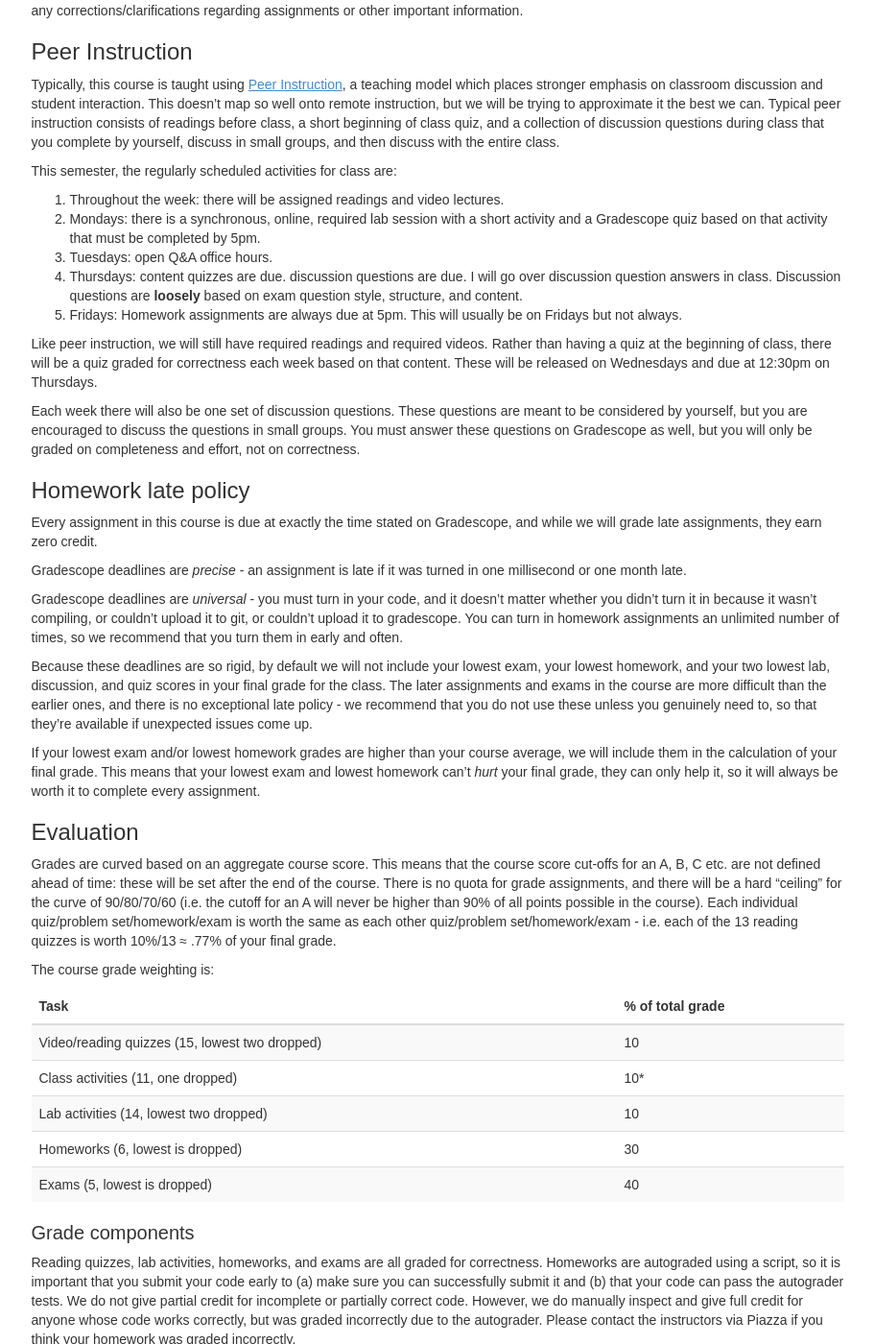
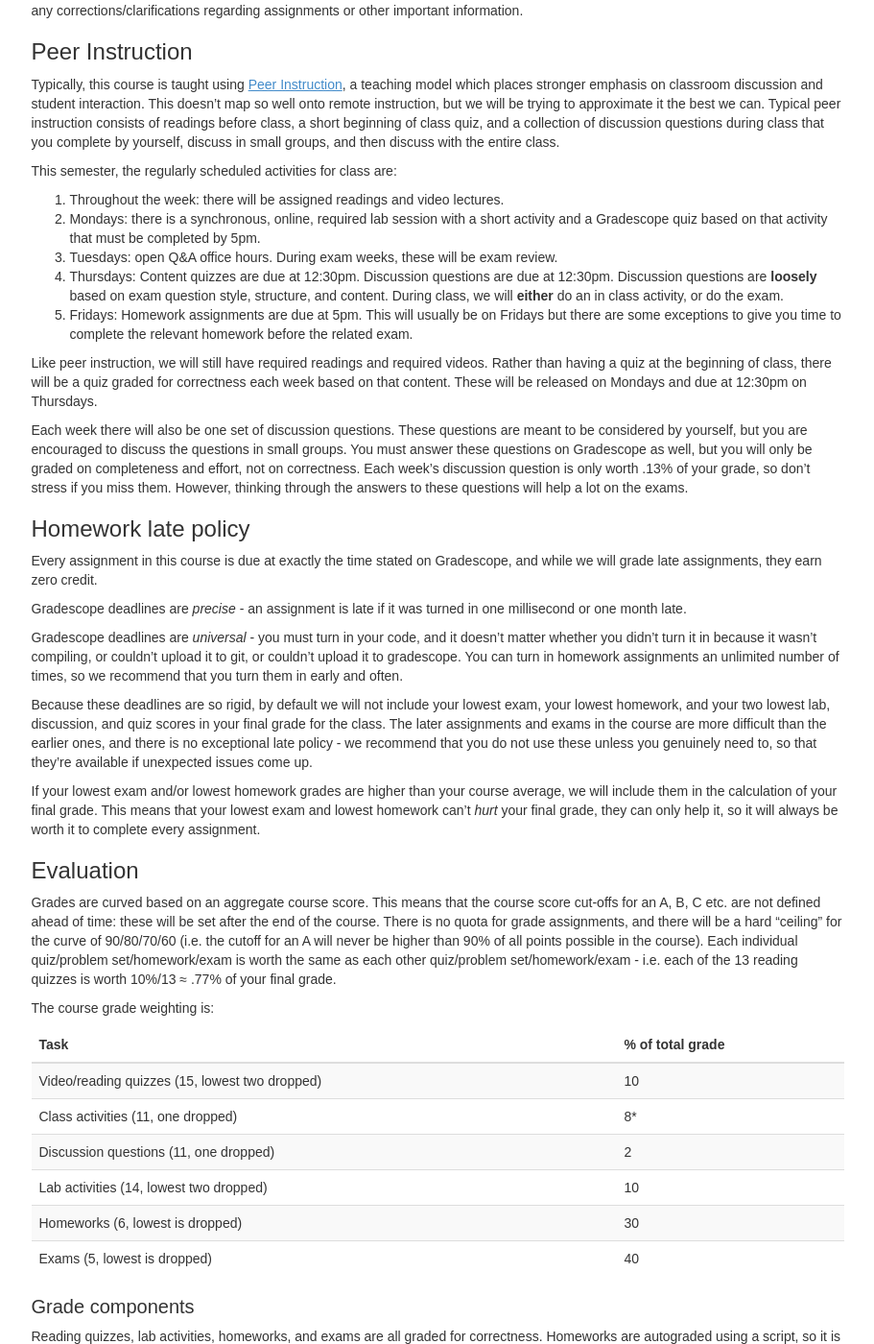
Before and after one commit to csatuic/cs361-website-old, a Jekyll site: the page built from syllabus.md, in a window 1280 px wide and 1400 px high, scrolled down 819 px. Shown: the whole window at 96% size, without its empty margins (330-1241 px from the left). Built offline with Jekyll 4.4.1, drawn with Linux system fonts in a browser that asks for light colours; some web fonts are replaced; some of the changed text lies outside the part shown.

Commit message:
syllabus tweaks based on TA meeting

```diff
--- a/syllabus.md
+++ b/syllabus.md
@@ -75,23 +75,26 @@ This semester, the regularly scheduled activities for class are:
 1. Mondays: there is a synchronous, online, required lab session with a short
    activity and a Gradescope quiz based on that activity that must be completed
    by 5pm.
-2. Tuesdays: open Q&A office hours.
-3. Thursdays: content quizzes are due. discussion questions are due. I will go
-   over discussion question answers in class. Discussion questions are
-   **loosely** based on exam question style, structure, and content.
-1. Fridays: Homework assignments are always due at 5pm. This will usually be on
-   Fridays but not always.
+2. Tuesdays: open Q&A office hours. During exam weeks, these will be exam review.
+3. Thursdays: Content quizzes are due at 12:30pm. Discussion questions are due at 12:30pm.
+   Discussion questions are **loosely** based on exam question style, structure, and content. During
+   class, we will **either** do an in class activity, or do the exam.
+1. Fridays: Homework assignments are due at 5pm. This will usually be on
+   Fridays but there are some exceptions to give you time to complete the
+   relevant homework before the related exam.
 
 Like peer instruction, we will still have required readings and required
 videos. Rather than having a quiz at the beginning of class, there will be a
 quiz graded for correctness each week based on that content. These will be
-released on Wednesdays and due at 12:30pm on Thursdays.
+released on Mondays and due at 12:30pm on Thursdays.
 
 Each week there will also be one set of discussion questions. These questions
 are meant to be considered by yourself, but you are encouraged to discuss the
 questions in small groups. You must answer these questions on Gradescope as
 well, but you will only be graded on completeness and effort, not on
-correctness.
+correctness. Each week's discussion question is only worth .13% of your grade,
+so don't stress if you miss them. However, thinking through the answers to
+these questions will help a lot on the exams.
 
 
 {% capture homework_policy %}{% include homework_policy.md %}{% endcapture %}
@@ -113,7 +116,8 @@ The course grade weighting is:
 | Task | % of total grade     |
 | ---- | ----------------     |
 | Video/reading quizzes (15, lowest two dropped)          | 10  |
-| Class activities (11, one dropped) | 10*  |
+| Class activities (11, one dropped) | 8*  |
+| Discussion questions (11, one dropped) | 2 |
 | Lab activities (14, lowest two dropped)                  | 10  |
 | Homeworks (6, lowest is dropped)     | 30  |
 | Exams (5, lowest is dropped)         | 40  |
@@ -151,11 +155,15 @@ for remembering and applying concepts from the previous modules on later exams.
 #  Class Participation
 
 Class participation is an incredibly important component of this course regardless of whether it is
-online or in person. Unfortunately, "participation" is very hard to grade. The 10% of your grade
-that is marked as "participation" is largely an honor system - you aren't required to get the
-questions correct or write several paragraph long answers to the discussion questions to get full
-credit. However, students who meaningfully engage with each other, either through Piazza or during
-the class discussion sessions can raise their discussion grade up to a maximum of 20/10.
+online or in person. Unfortunately, "participation" is very hard to grade. The 8% that you get from
+showing up on Thursdays is just from showing up - you're encouraged to participate, because it will
+help you do well on the exams, but there's no requirement that you talk a certain amount of times or
+anything like that. For the 2% that you get from the discussion questions, you aren't required to
+get the questions correct or write several paragraph long answers to get full credit.
+
+## Participation extra credit
+Students who meaningfully engage with each other, either through Piazza or during
+the class discussion sessions can raise their discussion grade up to a maximum of 18/8.
 Additionally, I will consider high quality discussion question answers for students who are very
 close to any grade cutoffs at the end of the semester. Submitting bug fixes or providing test cases
 for homework assignments can also earn extra credit.
```
